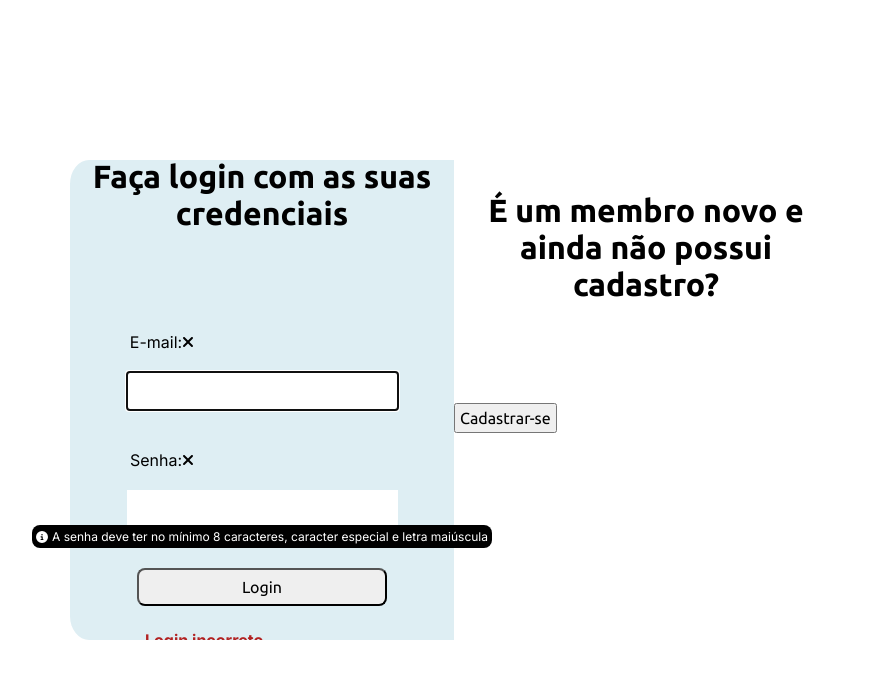
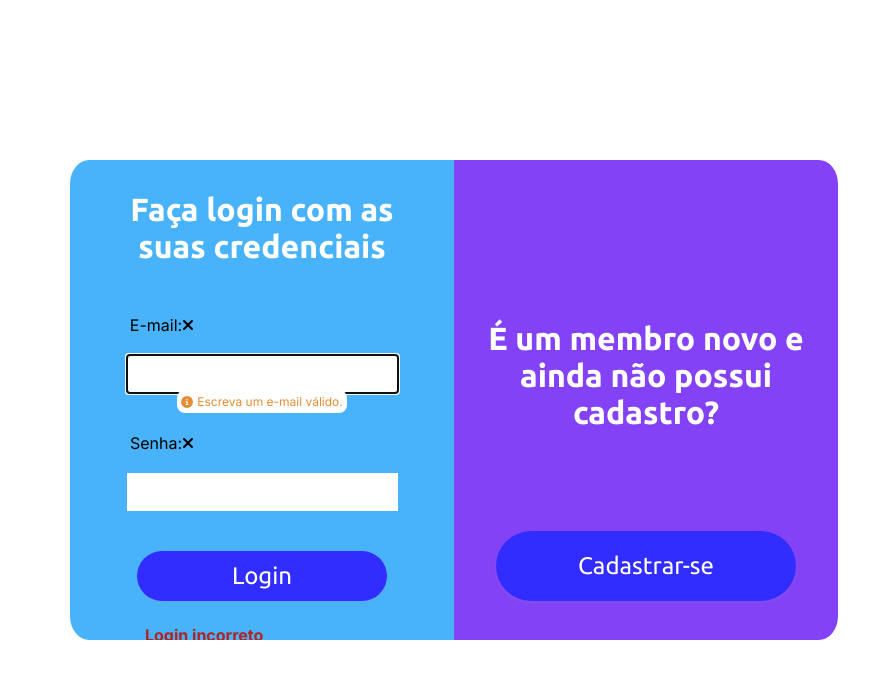
Before and after one commit to Thimanz/controle_estoque_frontend, a React (Vite) app: page / in a window 1280 px wide. Shown: the top 678 px of the page, without its empty margins (186-1055 px from the left). Built offline with nearby package versions, Linux system fonts and the light colour scheme.

Commit message:
feat(controle_estoque): estilização da tela de login

```diff
--- a/package.json
+++ b/package.json
@@ -11,6 +11,7 @@
         "preview": "vite preview"
     },
     "dependencies": {
+        "framer-motion": "^11.0.8",
         "react": "^18.2.0",
         "react-dom": "^18.2.0",
         "validator": "^13.11.0"
--- a/src/App.css
+++ b/src/App.css
@@ -9,4 +9,5 @@ body {
 button,
 h1 {
     font-family: "Ubuntu", sans-serif;
+    font-style: Regular;
 }
--- a/src/components/Login/Login.css
+++ b/src/components/Login/Login.css
@@ -6,9 +6,8 @@ input[type="password"] {
 }
 
 .login-btn {
-    padding: 0.5rem;
     width: 250px;
-    border-radius: 0.5rem;
+    height: 50px;
 }
 
 .hide,
@@ -24,8 +23,8 @@ input[type="password"] {
 .instructions {
     font-size: 0.75rem;
     border-radius: 0.5rem;
-    background: #000;
-    color: #fff;
+    background: #fff;
+    color: #e38d34;
     padding: 0.25rem;
     position: fixed;
     transform: translateY(63px);
@@ -38,7 +37,7 @@ input[type="password"] {
 }
 
 .login-area {
-    background-color: #deeef3;
+    background-color: #48b3fa;
     display: flex;
     flex-direction: column;
     align-items: center;
@@ -60,11 +59,25 @@ label {
 }
 
 h1 {
-    margin-bottom: 100px;
+    color: #fff;
     font-size: 2rem;
     text-align: center;
+    margin: 60px 30px 50px 30px;
 }
 
 .lower-form {
     height: 140px;
 }
+
+.select-register {
+    background-color: #8342f5;
+    display: flex;
+    flex-direction: column;
+    align-items: center;
+    border-bottom-right-radius: 5%;
+    border-top-right-radius: 5%;
+}
+
+.new-member {
+    margin: 160px 10px 100px 10px;
+}
--- a/src/components/Login/Login.jsx
+++ b/src/components/Login/Login.jsx
@@ -6,7 +6,9 @@ const Login = ({ setRegister }) => {
         <>
             <LoginForm></LoginForm>
             <section className="select-register">
-                <h1>É um membro novo e ainda não possui cadastro?</h1>
+                <h1 className="new-member">
+                    É um membro novo e ainda não possui cadastro?
+                </h1>
                 <button onClick={setRegister}>Cadastrar-se</button>
             </section>
         </>
--- a/src/components/Login/LoginForm.jsx
+++ b/src/components/Login/LoginForm.jsx
@@ -62,7 +62,7 @@ const LoginForm = () => {
                 <p
                     id="uidnote"
                     className={
-                        !userFocus && !validEmail ? "instructions" : "offscreen"
+                        userFocus && !validEmail ? "instructions" : "offscreen"
                     }
                 >
                     <FontAwesomeIcon icon={faInfoCircle} />
@@ -96,11 +96,12 @@ const LoginForm = () => {
                 <p
                     id="uidnote"
                     className={
-                        !pwdFocus && !validPwd ? "instructions" : "offscreen"
+                        pwdFocus && !validPwd ? "instructions" : "offscreen"
                     }
                 >
                     <FontAwesomeIcon icon={faInfoCircle} />A senha deve ter no
-                    mínimo 8 caracteres, caracter especial e letra maiúscula
+                    mínimo 8 caracteres, <br /> caracter especial e letra
+                    maiúscula
                 </p>
             </form>
             <div className="lower-form">
--- a/src/routes/LoginRegister/LoginRegister.css
+++ b/src/routes/LoginRegister/LoginRegister.css
@@ -19,9 +19,27 @@
 
 input[type="text"],
 input[type="password"],
-button,
 textarea {
-    font-family: "Nunito", sans-serif;
     font-size: 1rem;
     padding: 0.25rem;
 }
+
+button {
+    border: none;
+    width: 300px;
+    display: flex;
+    padding: 23px 32px;
+    overflow: hidden;
+    box-shadow: 0px 2px 4px 0px rgba(136, 144, 194, 0.20000000298023224);
+    align-items: center;
+    flex-shrink: 0;
+    border-radius: 999px;
+    justify-content: center;
+    background-color: rgba(49, 44, 255, 1);
+    color: rgba(255, 255, 255, 1);
+    font-size: 24px;
+    font-weight: 400;
+    line-height: 100%;
+    font-stretch: normal;
+    text-decoration: none;
+}
```
Also changed, not shown: 1 other file (tests, documents, lock files or other folders).
